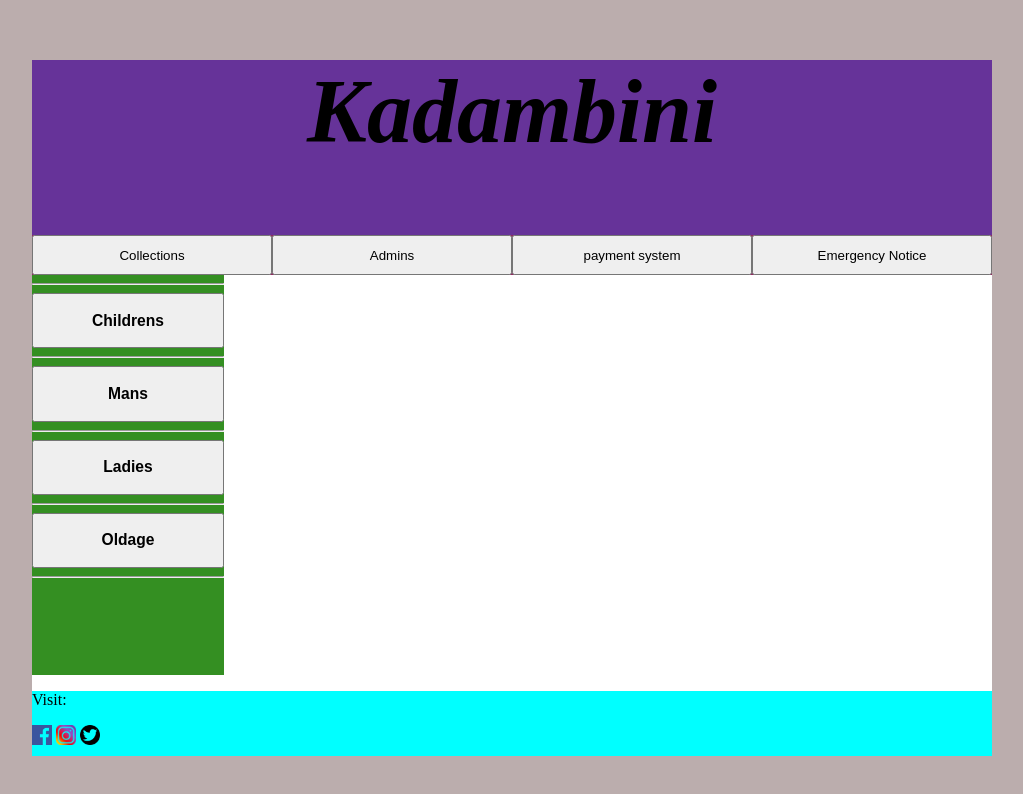
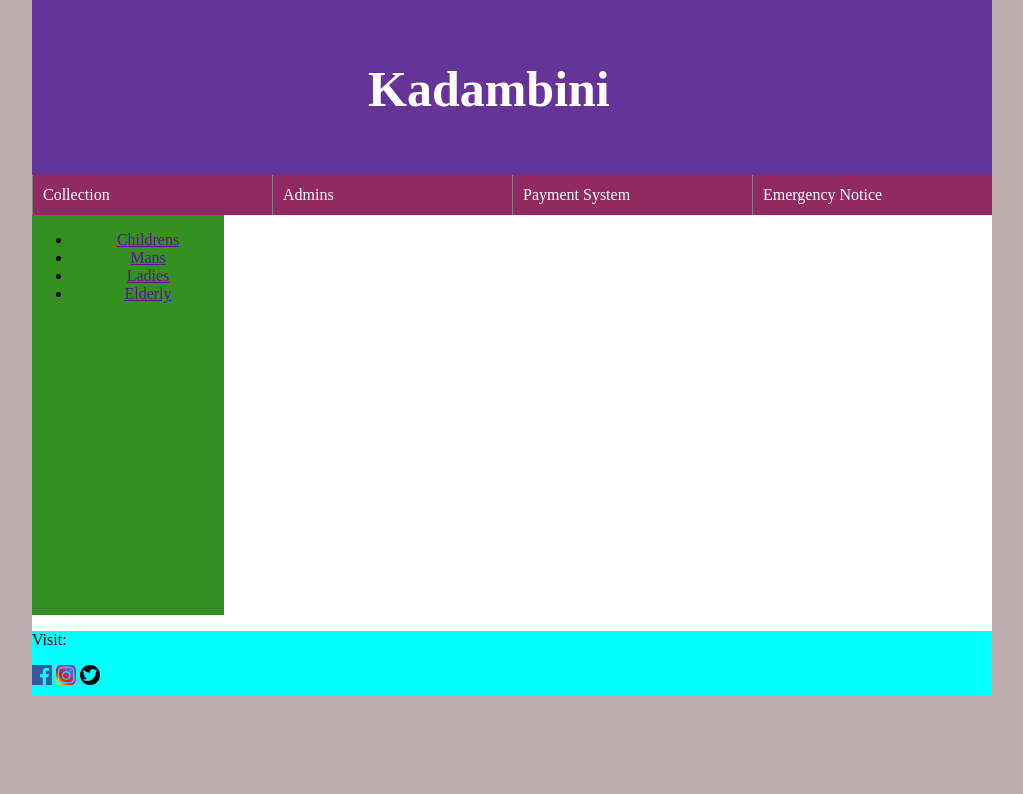
Before and after one commit to ElizaAhmed/web-layout-test, a plain HTML site: page index.html in a window 1280 px wide. Shown: the whole page, without its empty margins (128-1151 px from the left). Drawn offline with Linux system fonts and the light colour scheme.

Commit message:
fixing header and navigation bar

```diff
--- a/css/app.css
+++ b/css/app.css
@@ -4,14 +4,9 @@ body {
     margin: 0;
 }
 
-.but1
-{
-    float: left;
-    width: 25%;
-    height: 40px;
-    margin:0px;
-}
 .container {
+    display: block;
+    overflow: hidden;
     background: #ffffff;
     width: 960px;
     min-height: 680px;
@@ -22,12 +17,18 @@ body {
 header
 {
     background-color: rebeccapurple;
-    background-image: url(logo_transparent_final.png);
-    background-position: 50%;
+    display: block;
+    overflow: hidden;
     height: 175px;
-    font-size: 45px;
-    text-align: center;
 }
+
+#sitename {
+    font-weight: bold;
+    color: white;
+    margin: 60px 35%;
+    font-size: 50px;
+}
+
 button
 {
     width: 100%;
@@ -38,6 +39,36 @@ nav
 {
     background-color: rgb(145, 41, 98);
     height: 40px;
+}
+
+nav ul {
+    float: left;
+    list-style: none;
+    margin: 0;
+    padding: 0;
+    width: 100%;
+}
+
+nav ul li {
+    float: left;
+    margin: 0;
+    padding: 0;
+    width: 25%;
+    border-left: 1px solid gray;
+    box-sizing: border-box;
+}
+
+nav ul li a {
+    display: block;
+    line-height: 30px;
+    padding: 5px 10px;
+    text-decoration: none;
+    color: white;
+
+}
+
+nav ul li a:hover  {
+    color: red;
 }
 
 
--- a/index.html
+++ b/index.html
@@ -16,39 +16,29 @@
     <div class="container">
 
         <header>
-            <h1><b><em>Kadambini</em></b></h1>
+            <h1 id="sitename">Kadambini</h1>
         </header>
         <nav>
-            <button class="but1">Collections</button>
-            <button class="but1">Admins</buttons>
-            <button class="but1">payment system</button>
-            <button class="but1">Emergency Notice</button>
+            <ul>
+                <li><a href="">Collection</a></li>
+                <li><a href="">Admins</a></li>
+                <li><a href="">Payment System</a></li>
+                <li><a href="">Emergency Notice</a></li>
+            </ul>
+
         </nav>
 
 
         <main>
             <sidebar>
-                <hr>
-                <button>
-                    <h3>Childrens</h3>
-                </button>
-                <hr>
-                <button>
-                    <h3>Mans</h3>
-                </button>
-                <hr>
-                <button>
-                    <h3>Ladies</h3>
-                </button>
-                <hr>
-                <button>
-                    <h3>Oldage</h3>
-                </button>
-                <hr>
+                <ul>
+                    <li><a href="">Childrens</a></li>
+                    <li><a href="">Mans</a></li>
+                    <li><a href="">Ladies</a></li>
+                    <li><a href="">Elderly</a></li>
+                </ul>
             </sidebar>
-            <main>
-                <div id="content">
-            </main>
+            <div id="content"></div>
         </main>
         <footer>
             <p>Visit: </p>
```
